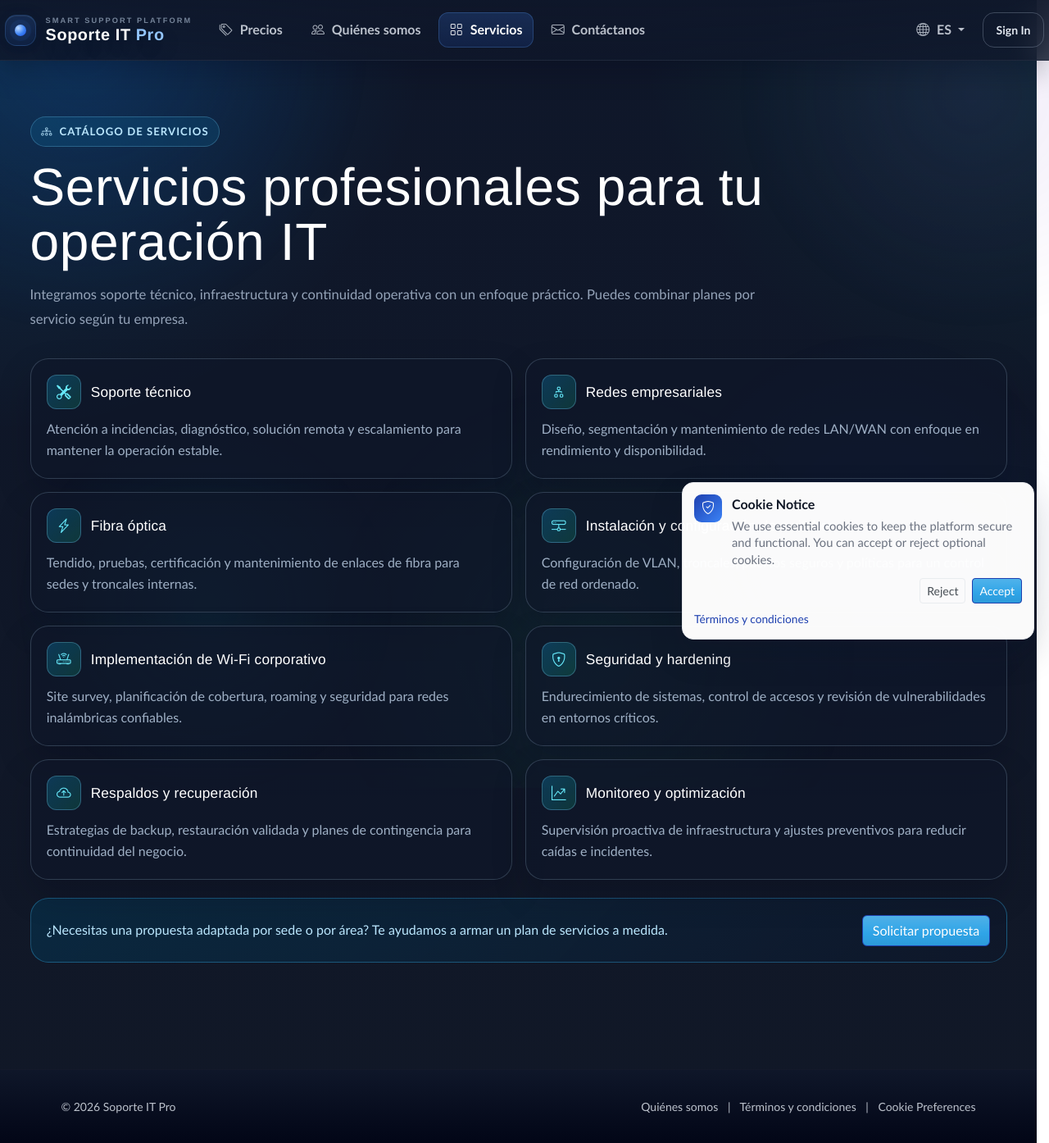
After one commit to bryanzs1/sistema-soporte-tecnico, a Flask app: page /servicios in a window 1280 px wide. The commit adds this page. Shown: the whole page at 82% size. Run offline with Flask 3, Linux system fonts and the light colour scheme; some libraries are stand-ins or nearby versions.

Commit message:
Agrega menu y plantilla de Servicios con catalogo ampliado

```diff
--- a/app/routes.py
+++ b/app/routes.py
@@ -117,6 +117,11 @@ def contact():
     return render_template('contact.html')
 
 
+@bp.route('/servicios')
+def services():
+    return render_template('services.html')
+
+
 @bp.route('/terminos-y-condiciones')
 def terms_and_conditions():
     return render_template('terms.html')
--- a/app/templates/base.html
+++ b/app/templates/base.html
@@ -32,6 +32,9 @@
             </a></li>
             <li class="nav-item"><a class="nav-link app-nav-link {% if endpoint == 'main.about_us' %}is-active{% endif %}" href="{{ url_for('main.about_us') }}" {% if endpoint == 'main.about_us' %}aria-current="page"{% endif %}>
               <i class="bi bi-people"></i> {{ _('Who We Are') }}
+            </a></li>
+            <li class="nav-item"><a class="nav-link app-nav-link {% if endpoint == 'main.services' %}is-active{% endif %}" href="{{ url_for('main.services') }}" {% if endpoint == 'main.services' %}aria-current="page"{% endif %}>
+              <i class="bi bi-grid"></i> {{ 'Servicios' if current_lang == 'es' else 'Services' }}
             </a></li>
             <li class="nav-item"><a class="nav-link app-nav-link {% if endpoint == 'main.contact' %}is-active{% endif %}" href="{{ url_for('main.contact') }}" {% if endpoint == 'main.contact' %}aria-current="page"{% endif %}>
               <i class="bi bi-envelope"></i> {{ 'Contáctanos' if current_lang == 'es' else 'Contact Us' }}
--- /dev/null
+++ b/app/templates/services.html
@@ -0,0 +1,259 @@
+{% extends 'base.html' %}
+{% block title %}{{ 'Servicios' if current_lang == 'es' else 'Services' }}{% endblock %}
+{% block body_class %}services-page{% endblock %}
+{% block content %}
+{% set is_es = current_lang == 'es' %}
+
+<style>
+  .services-page {
+    background:
+      radial-gradient(circle at top left, rgba(14, 165, 233, 0.16), transparent 28%),
+      radial-gradient(circle at top right, rgba(16, 185, 129, 0.12), transparent 26%),
+      linear-gradient(180deg, #0f172a 0%, #111827 100%);
+  }
+
+  .services-v1 {
+    color: #e2e8f0;
+    padding: 3rem 0 5rem;
+  }
+
+  .services-v1 .shell {
+    max-width: 1240px;
+    margin: 0 auto;
+    padding: 0 1.5rem;
+  }
+
+  .services-v1 .hero {
+    padding-top: 1.5rem;
+    margin-bottom: 2rem;
+  }
+
+  .services-v1 .eyebrow {
+    display: inline-flex;
+    align-items: center;
+    gap: 0.5rem;
+    padding: 0.45rem 0.8rem;
+    margin-bottom: 1rem;
+    border-radius: 999px;
+    background: rgba(14, 165, 233, 0.13);
+    border: 1px solid rgba(125, 211, 252, 0.26);
+    color: #bae6fd;
+    font-size: 0.82rem;
+    font-weight: 700;
+    text-transform: uppercase;
+    letter-spacing: 0.08em;
+  }
+
+  .services-v1 h1,
+  .services-v1 h2,
+  .services-v1 h3 {
+    color: #fff;
+    font-family: var(--font-heading);
+  }
+
+  .services-v1 h1 {
+    margin: 0 0 1rem;
+    font-size: clamp(2.2rem, 5vw, 4rem);
+    line-height: 1.05;
+  }
+
+  .services-v1 .hero p {
+    margin: 0;
+    max-width: 900px;
+    color: #94a3b8;
+    font-size: 1.04rem;
+    line-height: 1.8;
+  }
+
+  .services-grid {
+    display: grid;
+    grid-template-columns: repeat(12, minmax(0, 1fr));
+    gap: 1rem;
+  }
+
+  .service-card {
+    grid-column: span 6;
+    border-radius: 22px;
+    border: 1px solid rgba(51, 65, 85, 0.95);
+    background: rgba(15, 23, 42, 0.64);
+    box-shadow: 0 18px 40px rgba(2, 6, 23, 0.22);
+    padding: 1.2rem 1.2rem 1.3rem;
+    transition: transform 0.28s ease, border-color 0.28s ease, box-shadow 0.28s ease;
+    animation: serviceReveal 0.6s ease both;
+  }
+
+  .service-card:nth-child(2) { animation-delay: 0.05s; }
+  .service-card:nth-child(3) { animation-delay: 0.1s; }
+  .service-card:nth-child(4) { animation-delay: 0.15s; }
+  .service-card:nth-child(5) { animation-delay: 0.2s; }
+  .service-card:nth-child(6) { animation-delay: 0.25s; }
+  .service-card:nth-child(7) { animation-delay: 0.3s; }
+  .service-card:nth-child(8) { animation-delay: 0.35s; }
+
+  .service-card:hover {
+    transform: translateY(-4px);
+    border-color: rgba(56, 189, 248, 0.48);
+    box-shadow: 0 24px 48px rgba(2, 6, 23, 0.3);
+  }
+
+  .service-card-head {
+    display: flex;
+    align-items: center;
+    gap: 0.75rem;
+    margin-bottom: 0.7rem;
+  }
+
+  .service-card .icon {
+    width: 42px;
+    height: 42px;
+    border-radius: 12px;
+    display: inline-flex;
+    align-items: center;
+    justify-content: center;
+    background: linear-gradient(135deg, rgba(14, 165, 233, 0.25), rgba(16, 185, 129, 0.2));
+    border: 1px solid rgba(125, 211, 252, 0.3);
+    color: #67e8f9;
+    font-size: 1.1rem;
+  }
+
+  .service-card h3 {
+    margin: 0;
+    font-size: 1.08rem;
+  }
+
+  .service-card p {
+    margin: 0;
+    color: #9fb0c5;
+    line-height: 1.62;
+  }
+
+  .services-cta {
+    margin-top: 1.4rem;
+    border-radius: 22px;
+    border: 1px solid rgba(56, 189, 248, 0.34);
+    background: linear-gradient(135deg, rgba(8, 47, 73, 0.72), rgba(15, 23, 42, 0.78));
+    padding: 1.2rem;
+    display: flex;
+    align-items: center;
+    justify-content: space-between;
+    gap: 1rem;
+  }
+
+  .services-cta p {
+    margin: 0;
+    color: #bae6fd;
+  }
+
+  .services-cta .btn {
+    white-space: nowrap;
+  }
+
+  @keyframes serviceReveal {
+    from {
+      opacity: 0;
+      transform: translateY(16px);
+    }
+    to {
+      opacity: 1;
+      transform: translateY(0);
+    }
+  }
+
+  @media (max-width: 992px) {
+    .service-card {
+      grid-column: span 12;
+    }
+
+    .services-cta {
+      flex-direction: column;
+      align-items: flex-start;
+    }
+  }
+</style>
+
+<section class="services-v1">
+  <div class="shell">
+    <div class="hero">
+      <span class="eyebrow">
+        <i class="bi bi-diagram-3"></i>
+        {{ 'Catálogo de servicios' if is_es else 'Service catalog' }}
+      </span>
+      <h1>{{ 'Servicios profesionales para tu operación IT' if is_es else 'Professional services for your IT operations' }}</h1>
+      <p>
+        {{ 'Integramos soporte técnico, infraestructura y continuidad operativa con un enfoque práctico. Puedes combinar planes por servicio según tu empresa.' if is_es else 'We combine technical support, infrastructure, and operational continuity with a practical approach. You can mix service plans based on your company needs.' }}
+      </p>
+    </div>
+
+    <div class="services-grid">
+      <article class="service-card">
+        <div class="service-card-head">
+          <span class="icon"><i class="bi bi-tools"></i></span>
+          <h3>{{ 'Soporte técnico' if is_es else 'Technical support' }}</h3>
+        </div>
+        <p>{{ 'Atención a incidencias, diagnóstico, solución remota y escalamiento para mantener la operación estable.' if is_es else 'Incident support, diagnosis, remote resolution, and escalation to keep operations stable.' }}</p>
+      </article>
+
+      <article class="service-card">
+        <div class="service-card-head">
+          <span class="icon"><i class="bi bi-diagram-2"></i></span>
+          <h3>{{ 'Redes empresariales' if is_es else 'Enterprise networks' }}</h3>
+        </div>
+        <p>{{ 'Diseño, segmentación y mantenimiento de redes LAN/WAN con enfoque en rendimiento y disponibilidad.' if is_es else 'LAN/WAN network design, segmentation, and maintenance focused on performance and availability.' }}</p>
+      </article>
+
+      <article class="service-card">
+        <div class="service-card-head">
+          <span class="icon"><i class="bi bi-lightning-charge"></i></span>
+          <h3>{{ 'Fibra óptica' if is_es else 'Fiber optics' }}</h3>
+        </div>
+        <p>{{ 'Tendido, pruebas, certificación y mantenimiento de enlaces de fibra para sedes y troncales internas.' if is_es else 'Fiber link deployment, testing, certification, and maintenance for offices and internal backbone lines.' }}</p>
+      </article>
+
+      <article class="service-card">
+        <div class="service-card-head">
+          <span class="icon"><i class="bi bi-hdd-network"></i></span>
+          <h3>{{ 'Instalación y configuración de switches' if is_es else 'Switch installation and configuration' }}</h3>
+        </div>
+        <p>{{ 'Configuración de VLAN, troncales, puertos seguros y políticas para un control de red ordenado.' if is_es else 'VLAN, trunk, secure port, and policy configuration for an organized network setup.' }}</p>
+      </article>
+
+      <article class="service-card">
+        <div class="service-card-head">
+          <span class="icon"><i class="bi bi-router"></i></span>
+          <h3>{{ 'Implementación de Wi-Fi corporativo' if is_es else 'Corporate Wi-Fi deployment' }}</h3>
+        </div>
+        <p>{{ 'Site survey, planificación de cobertura, roaming y seguridad para redes inalámbricas confiables.' if is_es else 'Site survey, coverage planning, roaming, and security for reliable wireless networks.' }}</p>
+      </article>
+
+      <article class="service-card">
+        <div class="service-card-head">
+          <span class="icon"><i class="bi bi-shield-lock"></i></span>
+          <h3>{{ 'Seguridad y hardening' if is_es else 'Security and hardening' }}</h3>
+        </div>
+        <p>{{ 'Endurecimiento de sistemas, control de accesos y revisión de vulnerabilidades en entornos críticos.' if is_es else 'System hardening, access control, and vulnerability review for critical environments.' }}</p>
+      </article>
+
+      <article class="service-card">
+        <div class="service-card-head">
+          <span class="icon"><i class="bi bi-cloud-arrow-up"></i></span>
+          <h3>{{ 'Respaldos y recuperación' if is_es else 'Backup and recovery' }}</h3>
+        </div>
+        <p>{{ 'Estrategias de backup, restauración validada y planes de contingencia para continuidad del negocio.' if is_es else 'Backup strategy, validated recovery, and contingency plans for business continuity.' }}</p>
+      </article>
+
+      <article class="service-card">
+        <div class="service-card-head">
+          <span class="icon"><i class="bi bi-graph-up-arrow"></i></span>
+          <h3>{{ 'Monitoreo y optimización' if is_es else 'Monitoring and optimization' }}</h3>
+        </div>
+        <p>{{ 'Supervisión proactiva de infraestructura y ajustes preventivos para reducir caídas e incidentes.' if is_es else 'Proactive infrastructure monitoring and preventive tuning to reduce outages and incidents.' }}</p>
+      </article>
+    </div>
+
+    <div class="services-cta">
+      <p>{{ '¿Necesitas una propuesta adaptada por sede o por área? Te ayudamos a armar un plan de servicios a medida.' if is_es else 'Need a proposal by office or department? We can help you build a tailored service plan.' }}</p>
+      <a class="btn btn-primary" href="{{ url_for('main.contact') }}">{{ 'Solicitar propuesta' if is_es else 'Request proposal' }}</a>
+    </div>
+  </div>
+</section>
+{% endblock %}
```
